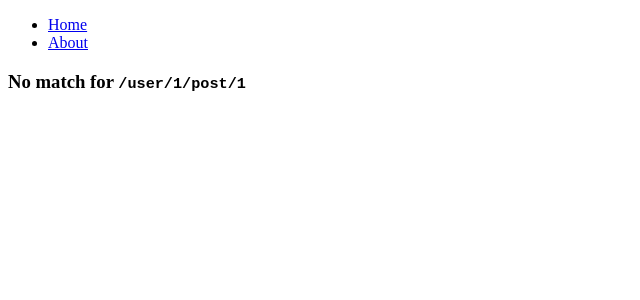
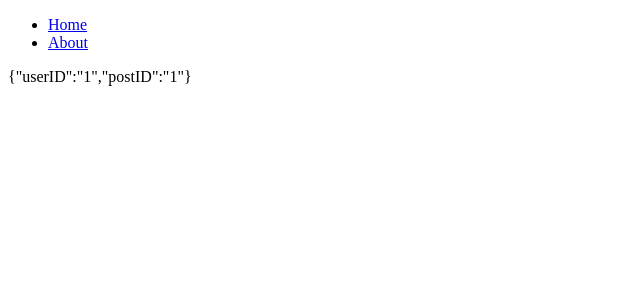
Before and after one commit to JacksonDynamics/Thinkful, a React (Create React App) app: page /user/1/post/1 in a window 1280 px wide. Shown: the top 300 px of the page, without its empty margins (0-640 px from the left). Built offline with nearby package versions, Linux system fonts and the light colour scheme.

Commit message:
useParams

```diff
--- a/src/App.js
+++ b/src/App.js
@@ -19,7 +19,7 @@ function App() {
       <Routes>
         <Route path="/" element={<Home />} />
         <Route path="/about" element={<About />} />
-        <Route path="/user/:userID" element={<UserProfile />} />
+        <Route path="/user/:userID/post/:postID" element={<UserProfile />} />
         <Route path="*" element={<NoMatch />} />
       </Routes>
     </>
--- a/src/UserProfile.js
+++ b/src/UserProfile.js
@@ -1,5 +1,10 @@
+import { useParams } from "react-router-dom";
+
+
+
 function UserProfile(){
-    return <p>Profile</p>
+    const params = useParams();
+    return <p>{JSON.stringify(params)}</p>;
 }
 
 export default UserProfile
```
